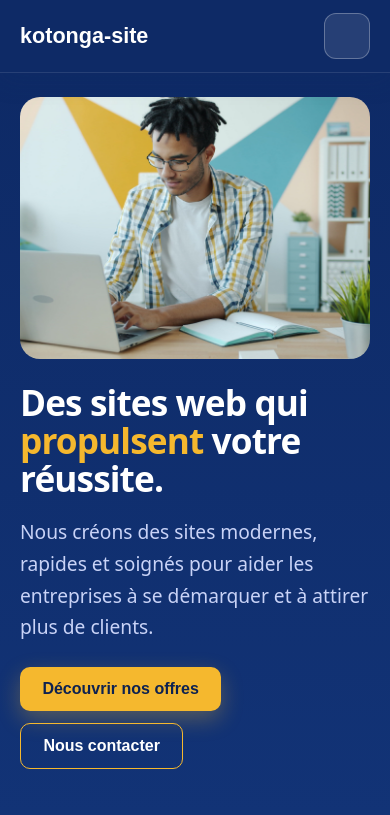
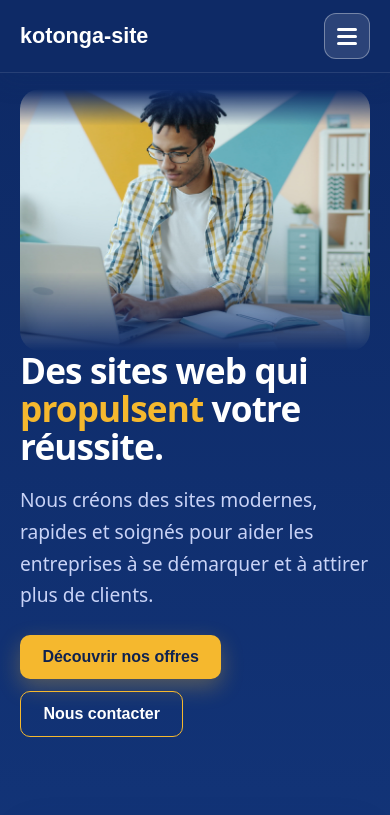
Before and after one commit to lukusa165/Site-na-yo, a React (Vite) app: page / in a window 390 px wide. Shown: the top 815 px of the page. Built offline with nearby package versions, Linux system fonts and the light colour scheme.

Commit message:
Mise à jour

```diff
--- a/src/index.css
+++ b/src/index.css
@@ -1072,3 +1072,58 @@ html, body { background: #FFFFFF; }
 @media (min-width: 761px) {
   .burger { display: none; }
 }
+
+
+/* ===== MOBILE : MENU HAMBURGER + PHOTO ===== */
+.burger { display: none; }
+
+@media (max-width: 760px) {
+  /* Bouton hamburger */
+  .burger {
+    display: block; position: relative; flex: none;
+    width: 46px; height: 46px; padding: 0; cursor: pointer;
+    background: rgba(255, 255, 255, 0.12);
+    border: 1px solid rgba(255, 255, 255, 0.35);
+    border-radius: 12px;
+  }
+  .burger span {
+    position: absolute; left: 12px; right: 12px; height: 3px;
+    background: #FFFFFF; border-radius: 3px;
+    transition: transform 0.2s, opacity 0.2s, top 0.2s;
+  }
+  .burger span:nth-child(1) { top: 14px; }
+  .burger span:nth-child(2) { top: 21px; }
+  .burger span:nth-child(3) { top: 28px; }
+  .burger.ouvert span:nth-child(1) { top: 21px; transform: rotate(45deg); }
+  .burger.ouvert span:nth-child(2) { opacity: 0; }
+  .burger.ouvert span:nth-child(3) { top: 21px; transform: rotate(-45deg); }
+
+  /* Menu déplié : panneau bleu sous la barre */
+  .theme .entete .menu {
+    display: none; position: absolute; top: 100%; left: 0; right: 0;
+    flex-direction: column; flex-wrap: nowrap; align-items: stretch; gap: 0;
+    background: #0E2A66; padding: 0.3rem 1.25rem 1.2rem;
+    border-top: 1px solid rgba(255, 255, 255, 0.14);
+    box-shadow: 0 24px 40px rgba(14, 42, 102, 0.35);
+  }
+  .theme .entete .menu.ouvert { display: flex; }
+  .theme .entete .menu a {
+    padding: 0.95rem 0; font-size: 1.05rem; color: #FFFFFF;
+    border-top: 1px solid rgba(255, 255, 255, 0.14);
+  }
+  .theme .entete .menu a:first-child { border-top: 0; }
+  .theme .entete .menu a.active { color: #F5B82E; }
+  .theme .entete .menu a.bouton-contact {
+    margin-top: 0.9rem; padding: 0.9rem 1rem; text-align: center;
+    border-radius: 12px; border-top: 0;
+    background: #F5B82E; color: #0E2250;
+  }
+
+  /* Photo en haut, fondue dans le bleu */
+  .heros { gap: 1.2rem; padding-top: 1rem; }
+  .heros .photo-heros { order: -1; margin-bottom: -1.2rem; }
+  .photo-heros img {
+    -webkit-mask-image: linear-gradient(to bottom, transparent 0, #000 14%, #000 70%, transparent 100%);
+    mask-image: linear-gradient(to bottom, transparent 0, #000 14%, #000 70%, transparent 100%);
+  }
+}
```
